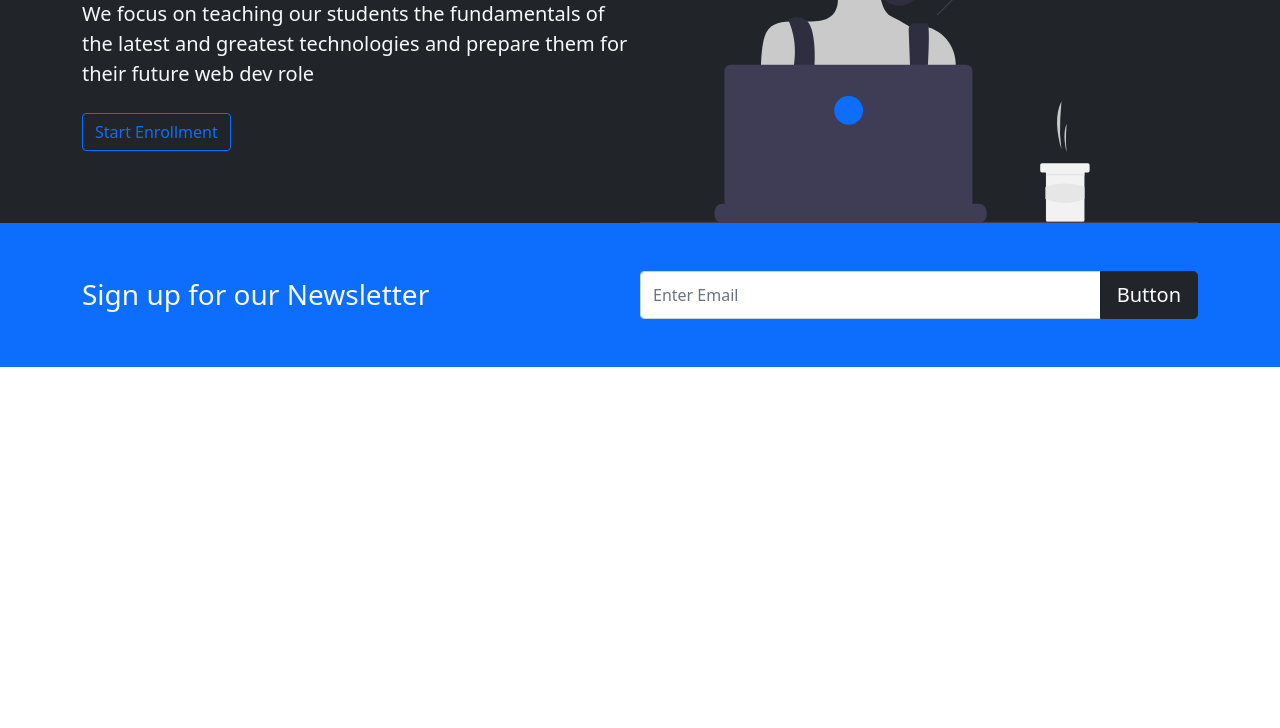
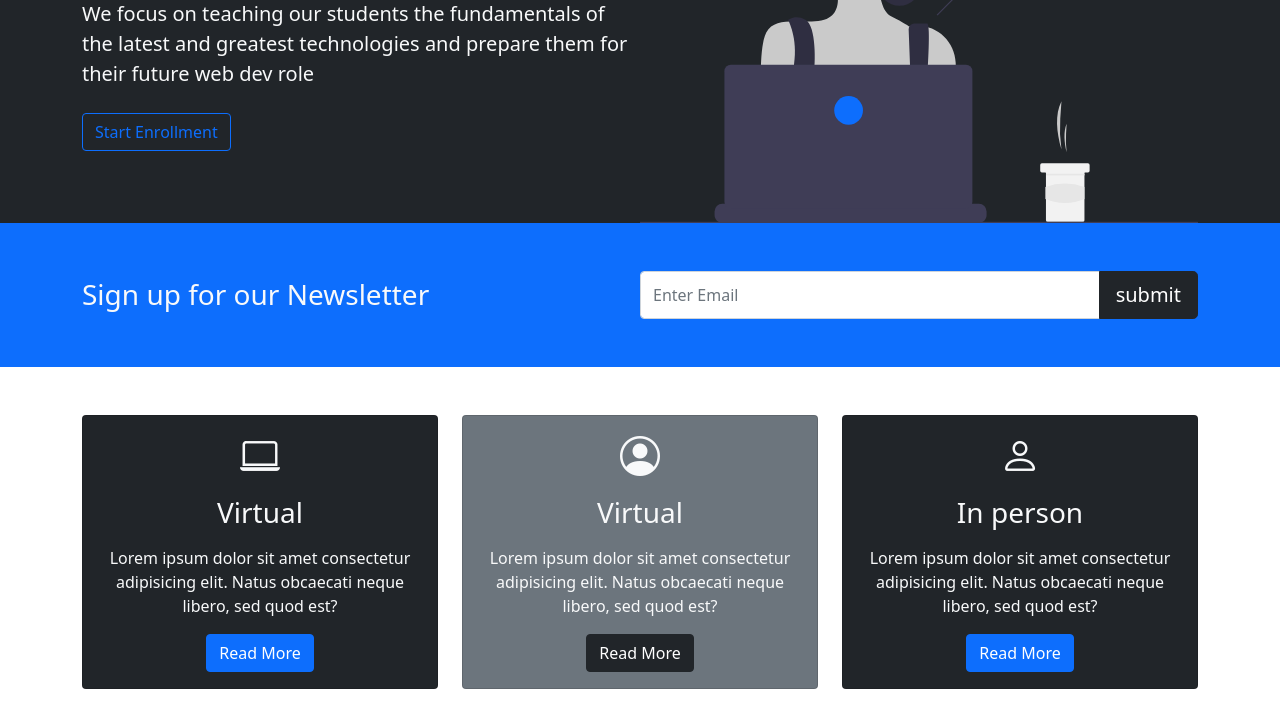
Before and after one commit to karthik-Prathipati/Portfolio-Website, a plain HTML site: page index.html in a window 1280 px wide. Shown: the part 266-994 px from the top of the page. Before the commit the page ends 800 px from the top, so only its background shows below. Drawn offline with nearby package versions, Linux system fonts and the light colour scheme.

Commit message:
added the cards to the page

```diff
--- a/index.html
+++ b/index.html
@@ -9,6 +9,7 @@
     <link href="https://cdn.jsdelivr.net/npm/bootstrap@5.0.2/dist/css/bootstrap.min.css" rel="stylesheet"
         integrity="sha384-EVSTQN3/azprG1Anm3QDgpJLIm9Nao0Yz1ztcQTwFspd3yD65VohhpuuCOmLASjC" crossorigin="anonymous">
     <link rel="stylesheet" href="./style.css">
+    <link rel="stylesheet" href="https://cdn.jsdelivr.net/npm/bootstrap-icons@1.3.0/font/bootstrap-icons.css">
 </head>
 
 <body>
@@ -59,7 +60,58 @@
                 <h3 class="mb-3 mb-sm-0 ">Sign up for our Newsletter</h3>
                 <div class="input-group news-input">
                     <input type="text" class="form-control" placeholder="Enter Email">
-                    <button class="btn btn-dark btn-lg" type="submit">Button</button>
+                    <button class="btn btn-dark btn-lg" type="submit">submit</button>
+                </div>
+            </div>
+        </div>
+    </section>
+    <section class="p-5">
+        <div class="container">
+            <div class="row text-center ">
+                <div class="col-md">
+                    <div class="card bg-dark text-light">
+                        <div class="card-body text-center">
+                            <div class="h1 mb-3">
+                                <i class="bi bi-laptop"></i>
+                            </div>
+                            <div class="card-title mb-3 h3">Virtual</div>
+                            <div class="card-text mb-3">
+                                Lorem ipsum dolor sit amet consectetur adipisicing elit. Natus obcaecati neque libero,
+                                sed quod est?
+                            </div>
+                            <a href="#" class="btn btn-primary">Read More</a>
+                        </div>
+                    </div>
+                </div>
+                <div class="col-md">
+                    <div class="card bg-secondary text-light">
+                        <div class="card-body text-center">
+                            <div class="h1 mb-3">
+                                <i class="bi bi-person-circle"></i>
+                            </div>
+                            <div class="card-title mb-3 h3">Virtual</div>
+                            <div class="card-text mb-3">
+                                Lorem ipsum dolor sit amet consectetur adipisicing elit. Natus obcaecati neque libero,
+                                sed quod est?
+                            </div>
+                            <a href="#" class="btn btn-dark">Read More</a>
+                        </div>
+                    </div>
+                </div>
+                <div class="col-md mb-sm-3">
+                    <div class="card bg-dark text-light">
+                        <div class="card-body text-center">
+                            <div class="h1 mb-3">
+                                <i class="bi bi-person"></i>
+                            </div>
+                            <div class="card-title mb-3 h3">In person</div>
+                            <div class="card-text mb-3">
+                                Lorem ipsum dolor sit amet consectetur adipisicing elit. Natus obcaecati neque libero,
+                                sed quod est?
+                            </div>
+                            <a href="#" class="btn btn-primary">Read More</a>
+                        </div>
+                    </div>
                 </div>
             </div>
         </div>
```
